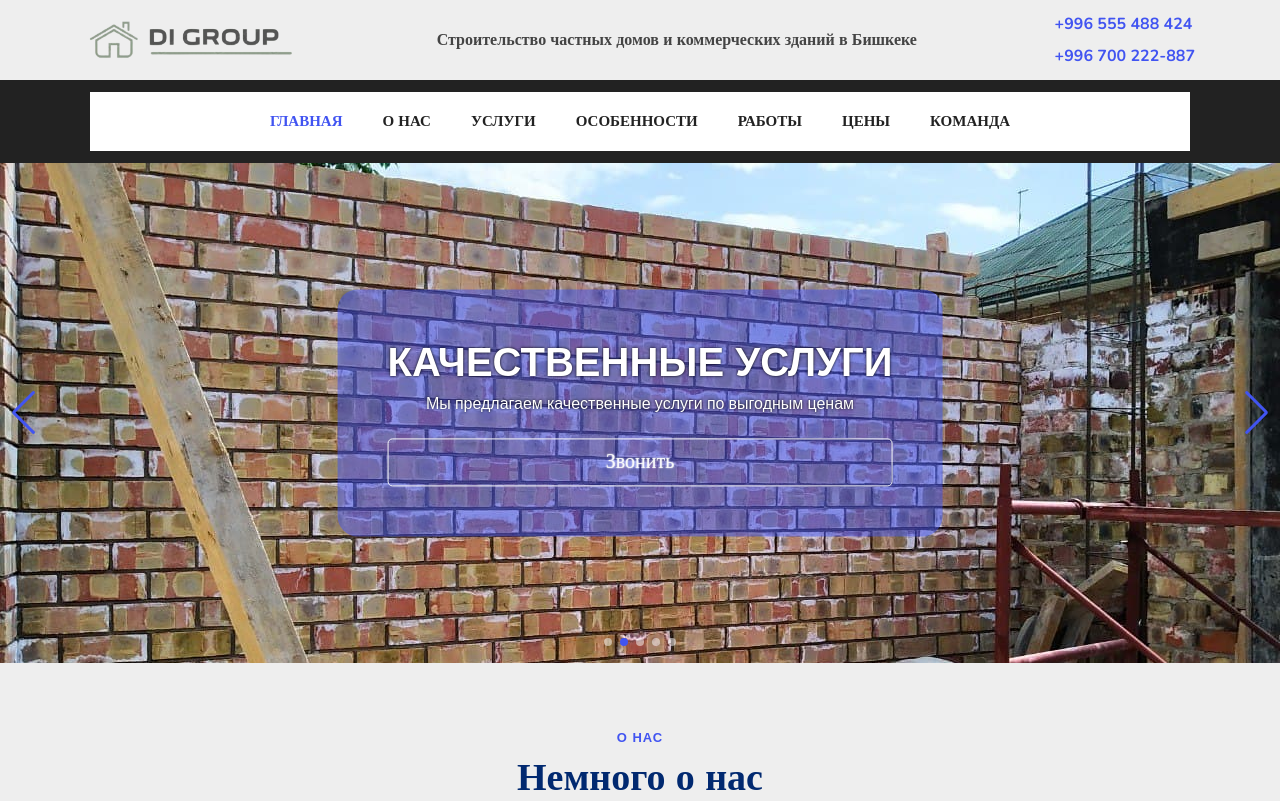
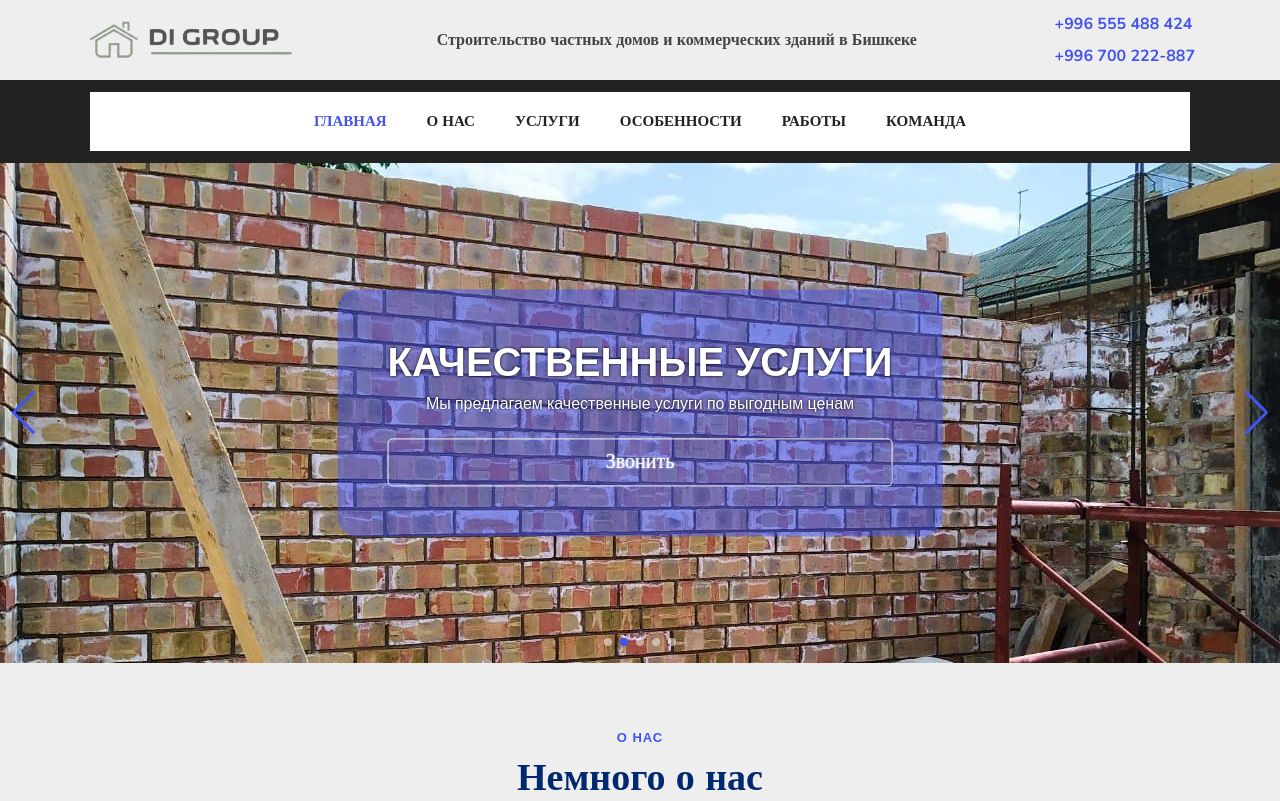
Before and after one commit to snworld/di-group, a plain HTML site: page index.html in a window 1280 px wide. Shown: the top 801 px of the page. Drawn offline with nearby package versions, Linux system fonts and the light colour scheme.

Commit message:
minor change

```diff
--- a/index.html
+++ b/index.html
@@ -42,7 +42,6 @@
 	          <li><a href="#services">Услуги</a></li>
             <li><a href="#features">Особенности</a></li>
             <li><a href="#portfolio">Работы</a></li>
-	          <li><a href="#pricing">Цены</a></li>
 	          <li><a href="#team">Команда</a></li>
 	        </ul>
 	      </nav><!-- .nav-menu -->
```
